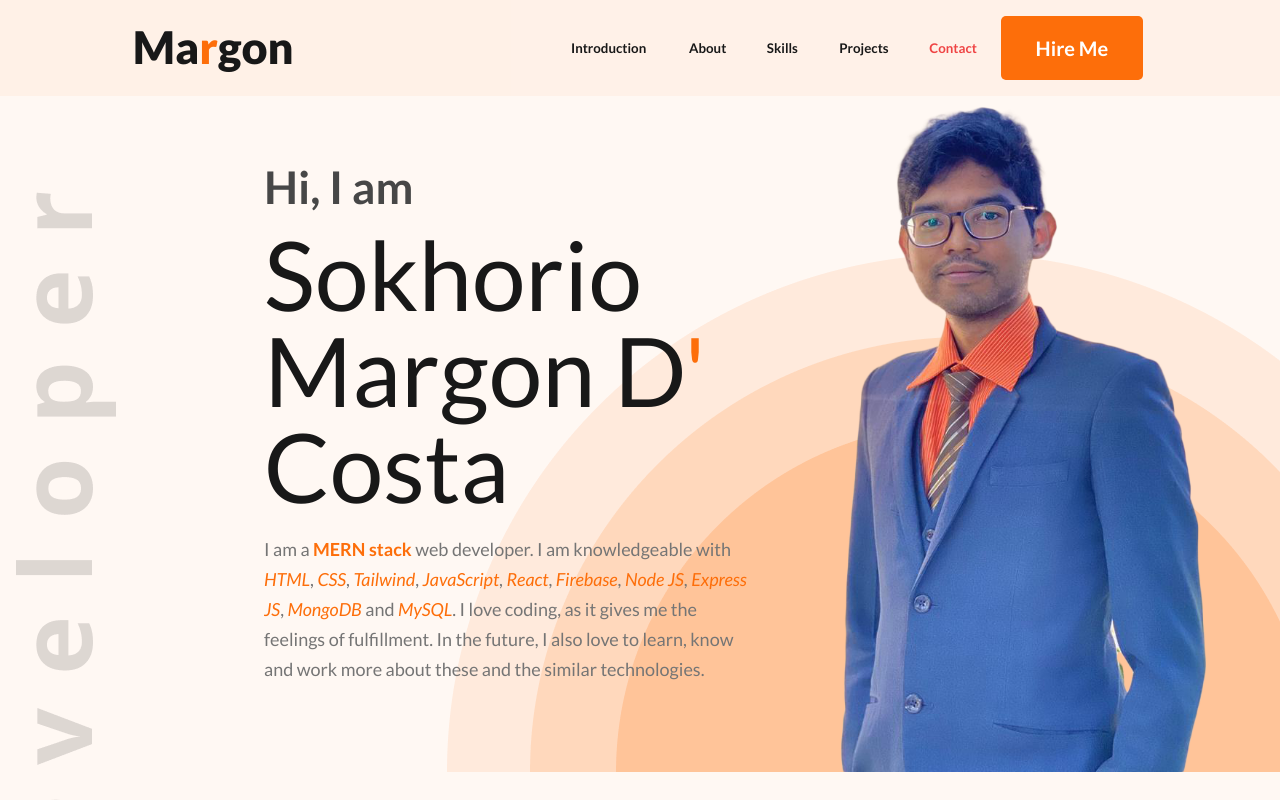
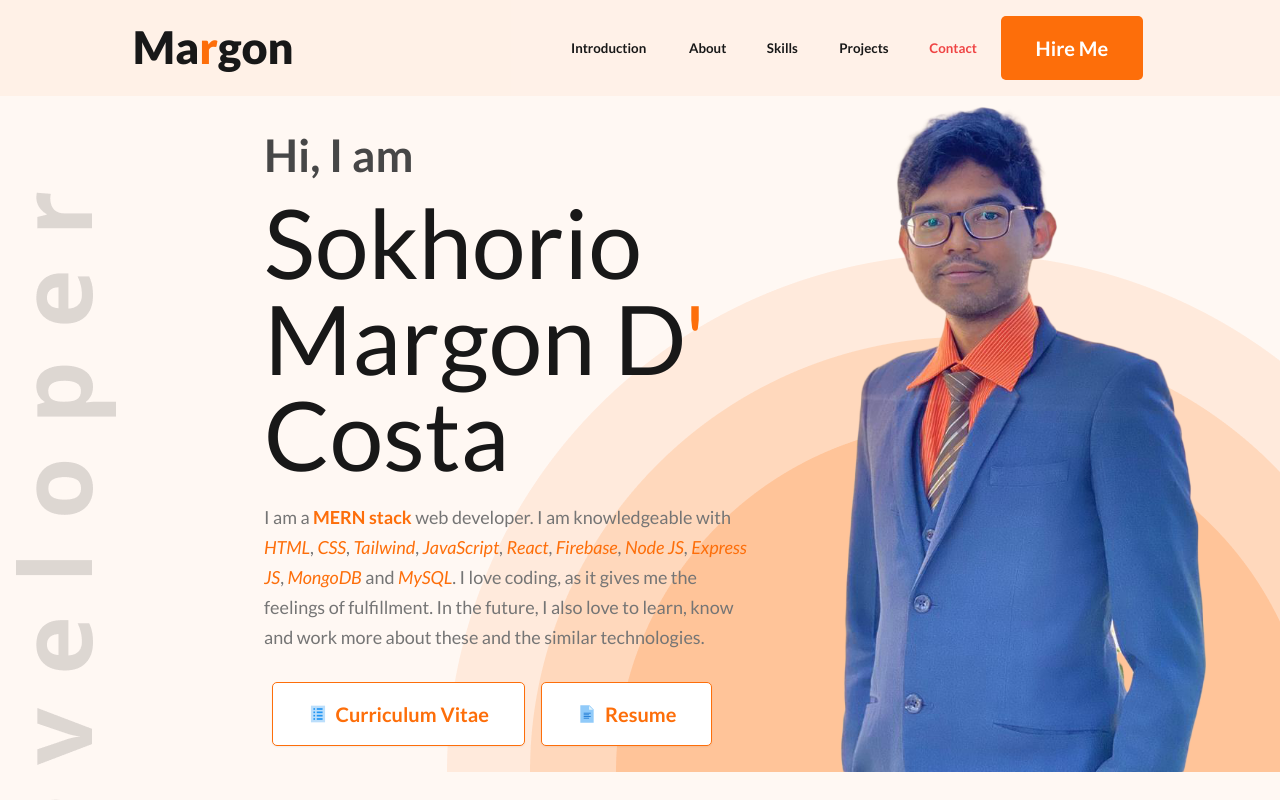
Before and after one commit to Marg0n/Portfolio, a React (Vite) app: page / in a window 1280 px wide. Shown: the top 800 px of the page. Built offline with nearby package versions, Linux system fonts and the light colour scheme.

Commit message:
Add: added CV & Resume in introduction section

```diff
--- a/src/components/Introduction.jsx
+++ b/src/components/Introduction.jsx
@@ -1,3 +1,4 @@
+/* eslint-disable no-unused-vars */
 // import { FaDownload, FaPhoneAlt } from "react-icons/fa";
 import AOS from "aos";
 import { PropTypes } from 'prop-types';
@@ -5,6 +6,8 @@ import { useEffect } from "react";
 import { Helmet } from "react-helmet-async";
 import '../App.css';
 import Pic from "../assets/images/SMD.png";
+import { FcDocument, FcViewDetails } from "react-icons/fc";
+import { Link } from "react-router-dom";
 
 
 const Introduction = ({ downloadPdf }) => {
@@ -55,8 +58,8 @@ const Introduction = ({ downloadPdf }) => {
                             </p>
                         </div>
 
-                        {/* <div className="gap-4 lg:ml-56 flex flex-col-reverse md:flex-row justify-center items-center">
-                            <button
+                        <div className="gap-4 lg:ml-56 flex flex-col-reverse md:flex-row justify-center items-center">
+                            {/* <button
                                 onClick={downloadPdf}
                                 className="btn btn-customized"
                             >
@@ -66,8 +69,20 @@ const Introduction = ({ downloadPdf }) => {
                                 <button className="btn" >
                                     <FaPhoneAlt /> Contact
                                 </button>
-                            </a>
-                        </div> */}
+                            </a> */}
+                            <Link to="https://drive.google.com/file/d/1zqhoaQmDb2hKXJwM24wm3cjEraG0_Ljx/view?usp=drive_link" target="_blank" rel="noopener noreferrer">
+                                <button
+                                    className="btn btn-customized"
+                                >
+                                    <FcViewDetails /> Curriculum Vitae
+                                </button>
+                            </Link>
+                            <Link to="https://drive.google.com/file/d/182h1SzIacu1unDzos_O_uFXxLlRYHPNq/view?usp=drive_link" target="_blank" rel="noopener noreferrer">
+                                <button className="btn" >
+                                    <FcDocument /> Resume
+                                </button>
+                            </Link>
+                        </div>
                     </div>
 
                     <div className="" data-aos="fade-left" data-aos-duration="2000">
```
